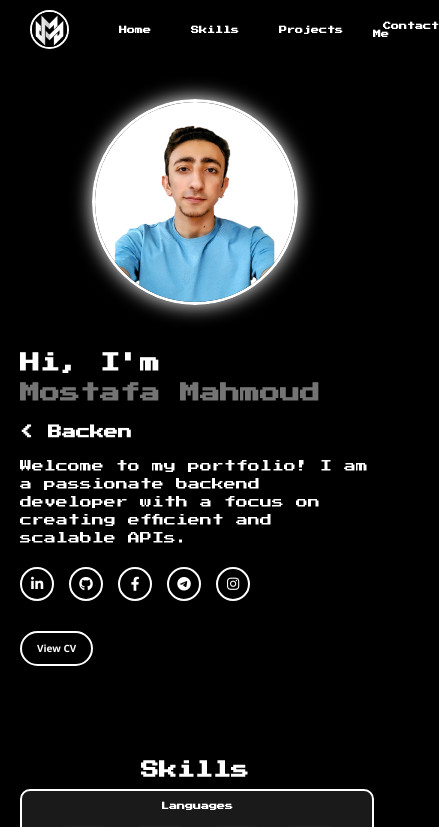
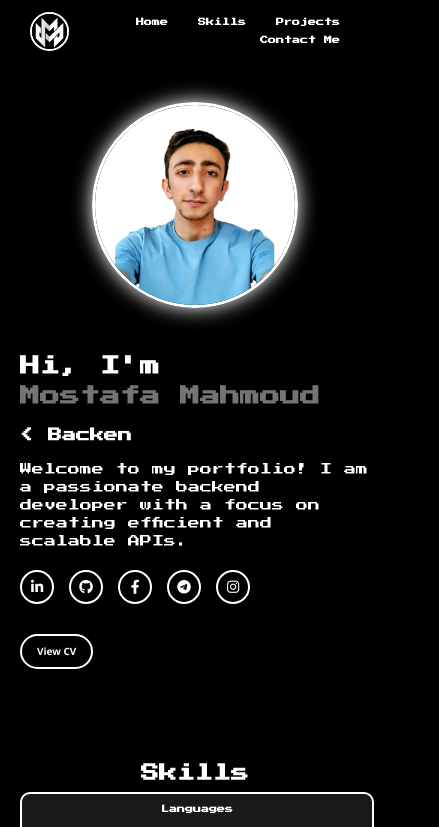
Before and after one commit to Mostafa2115/My_Portfolio, a plain HTML site: page index.html in a window 390 px wide. Shown: the top 827 px of the page, 439 px wide, since content can reach past the window. Drawn offline with Linux system fonts and the light colour scheme; grey boxes are pictures that could not be loaded.

Commit message:
Update media query again (navbar to right in row again)

```diff
--- a/index.css
+++ b/index.css
@@ -384,9 +384,13 @@ footer {
   flex-direction: row;
   justify-content: flex-end;
   align-items: center;
-  gap: 20px;
-  flex-wrap: nowrap;
+  gap: 10px;
+  flex-wrap: wrap;
+  padding: 0 10px;
+  max-width: 100%;
+  box-sizing: border-box;
 }
+
 }
 
 @media (max-width: 600px) {
@@ -447,9 +451,13 @@ footer {
   flex-direction: row;
   justify-content: flex-end;
   align-items: center;
-  gap: 20px;
-  flex-wrap: nowrap;
+  gap: 10px;
+  flex-wrap: wrap;
+  padding: 0 10px;
+  max-width: 100%;
+  box-sizing: border-box;
 }
+
 
   .hero {
     flex-direction: column;
```
